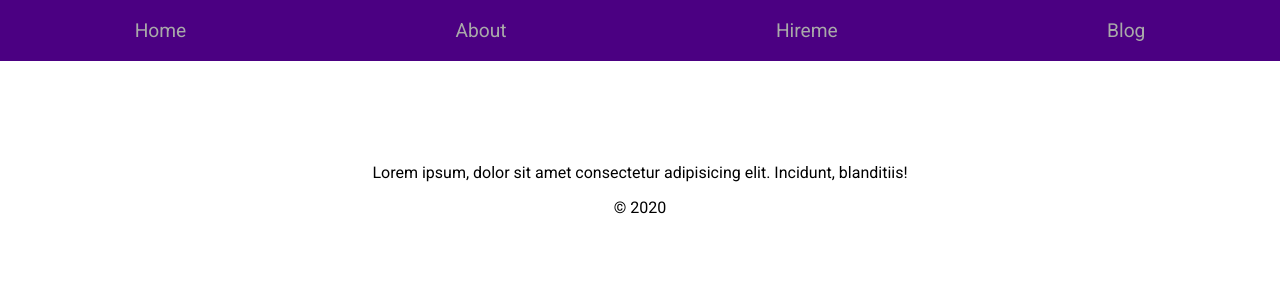
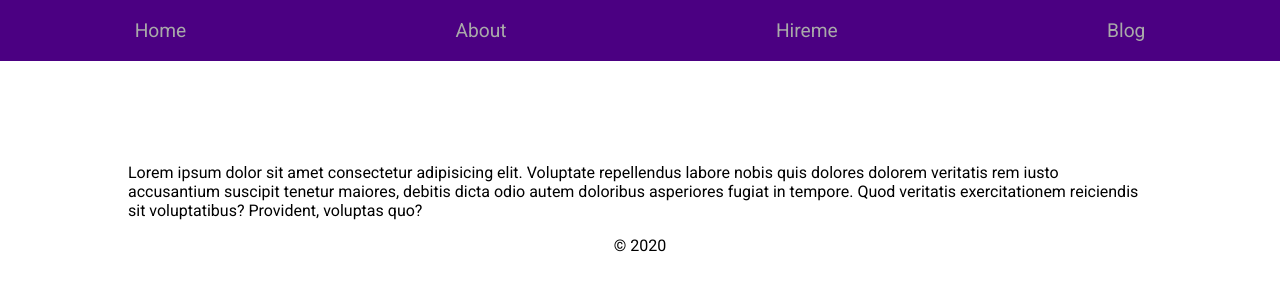
Before and after one commit to eslamgalal07/next-portfolio7.02, a Next.js app: page /post in a window 1280 px wide. Shown: the top 300 px of the page. Built offline with nearby package versions, Linux system fonts and the light colour scheme; a small style sheet from the web is missing.

Commit message:
edited post

```diff
--- a/pages/post.js
+++ b/pages/post.js
@@ -7,8 +7,7 @@ function Post(props) {
   return (
     <Layout >
       <h1>{title}</h1>
-      <p>Lorem ipsum, dolor sit amet consectetur adipisicing elit.
-    Incidunt, blanditiis!</p>
+      <p style={{ width: "80vw" }}>Lorem ipsum dolor sit amet consectetur adipisicing elit. Voluptate repellendus labore nobis quis dolores dolorem veritatis rem iusto accusantium suscipit tenetur maiores, debitis dicta odio autem doloribus asperiores fugiat in tempore. Quod veritatis exercitationem reiciendis sit voluptatibus? Provident, voluptas quo?</p>
     </Layout>
   )
 }
```
Also changed, not shown: 1 other file (tests, documents, lock files or other folders).
